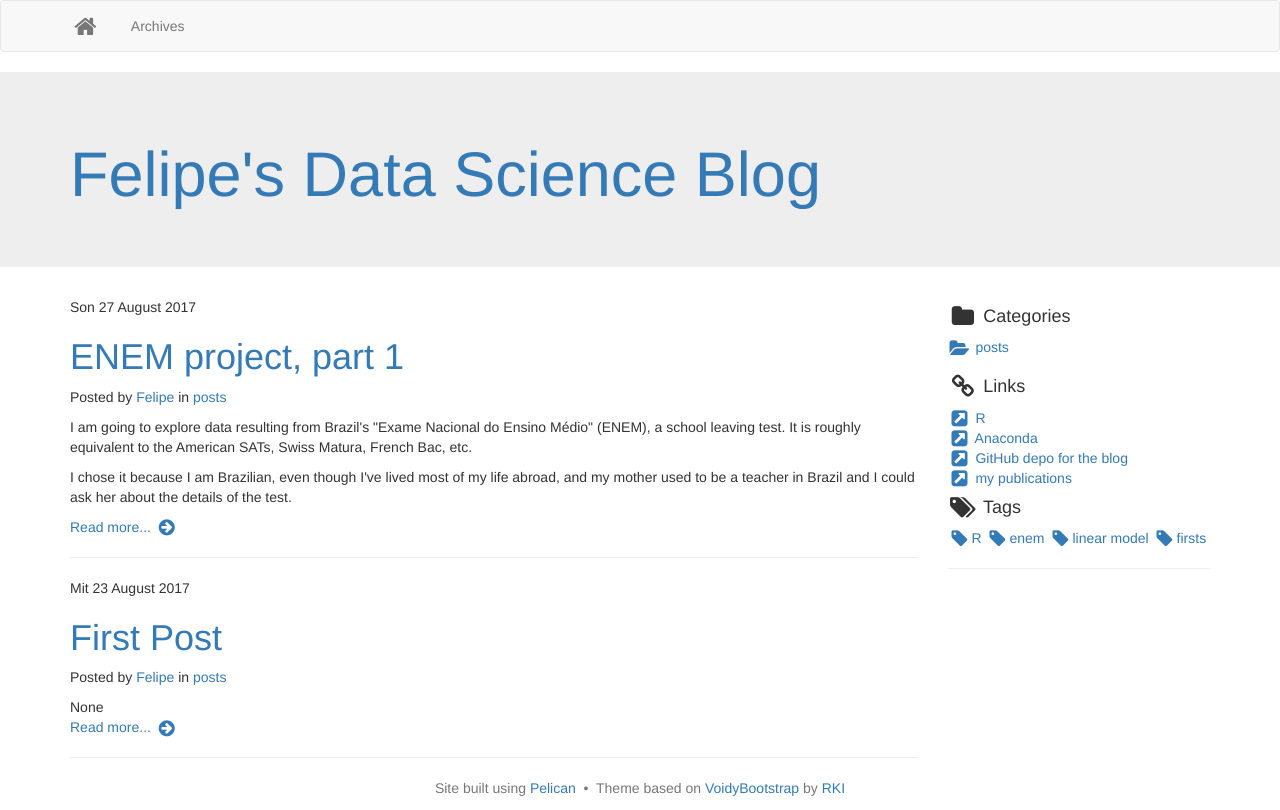
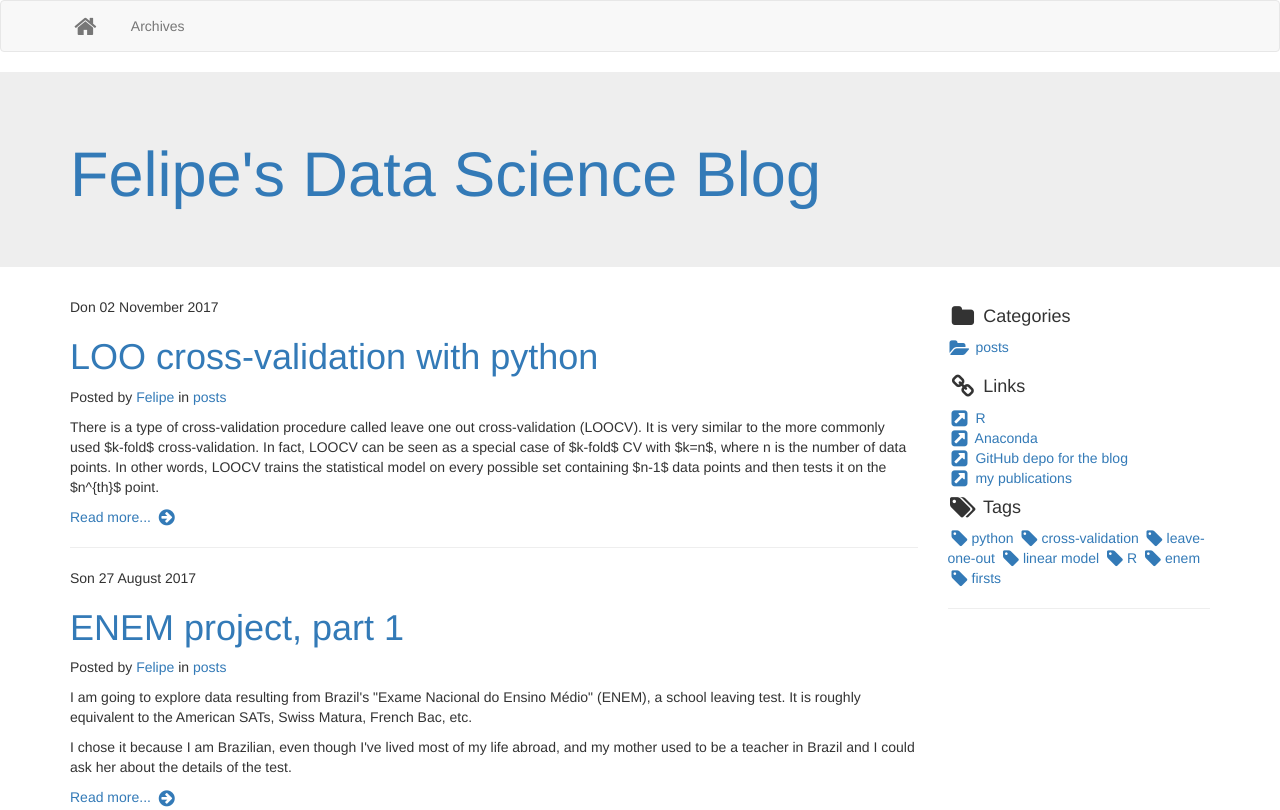
Before and after one commit to data-fiend/data-fiend.github.io, a plain HTML site: page index.html in a window 1280 px wide. Shown: the top 810 px of the page. Drawn offline with nearby package versions, Linux system fonts and the light colour scheme.

Commit message:
third post commit

```diff
--- a/index.html
+++ b/index.html
@@ -67,6 +67,36 @@
     <div class="container" id="main-container">
       <div class="row">
         <div class="col-md-9" id="content">
+    <article>
+<abbr class="article-header-date">
+  Don 02 November 2017
+</abbr> <h1>
+  <a href="/third-post.html" rel="bookmark"
+     title="Permalink to LOO cross-validation with python">
+    LOO cross-validation with python
+  </a>
+</h1><div class="article-header-info">
+  <p>
+      Posted by <a href="/author/felipe.html">Felipe</a>
+    in
+    <a href="/category/posts.html">
+      posts</a>
+    &nbsp;&nbsp;
+  </p>
+</div> <!-- /.article-header-info -->
+      <div class="summary">
+
+<div class="cell border-box-sizing text_cell rendered"><div class="prompt input_prompt">
+</div>
+<div class="inner_cell">
+<div class="text_cell_render border-box-sizing rendered_html">
+<p>There is a type of cross-validation procedure called leave one out cross-validation (LOOCV). It is very similar to the more commonly used $k-fold$ cross-validation. In fact, LOOCV can be seen as a special case of $k-fold$ CV with $k=n$, where n is the number of data points. In other words, LOOCV trains the statistical model on every possible set containing $n-1$ data points and then tests it on the $n^{th}$ point.</p>
+		<p class="content-emphasis"><a href="/third-post.html">
+			Read more... <i class="fa fa-arrow-circle-right fa-fw fa-lg"></i>
+		</a></p>
+      </div>    </article>
+
+    <hr />
     <article>
 <abbr class="article-header-date">
   Son 27 August 2017
@@ -157,14 +187,23 @@
   </ul>
 <h4><i class="fa fa-tags fa-fw fa-lg"></i> Tags</h4>
 <p class="tag-cloud">
+      <a href="/tag/python.html">
+        <i class="fa fa-tag fa-fw fa-lg"></i>python
+      </a>
+      <a href="/tag/cross-validation.html">
+        <i class="fa fa-tag fa-fw fa-lg"></i>cross-validation
+      </a>
+      <a href="/tag/leave-one-out.html">
+        <i class="fa fa-tag fa-fw fa-lg"></i>leave-one-out
+      </a>
+      <a href="/tag/linear-model.html">
+        <i class="fa fa-tag fa-fw fa-lg"></i>linear model
+      </a>
       <a href="/tag/r.html">
         <i class="fa fa-tag fa-fw fa-lg"></i>R
       </a>
       <a href="/tag/enem.html">
         <i class="fa fa-tag fa-fw fa-lg"></i>enem
-      </a>
-      <a href="/tag/linear-model.html">
-        <i class="fa fa-tag fa-fw fa-lg"></i>linear model
       </a>
       <a href="/tag/firsts.html">
         <i class="fa fa-tag fa-fw fa-lg"></i>firsts
```
